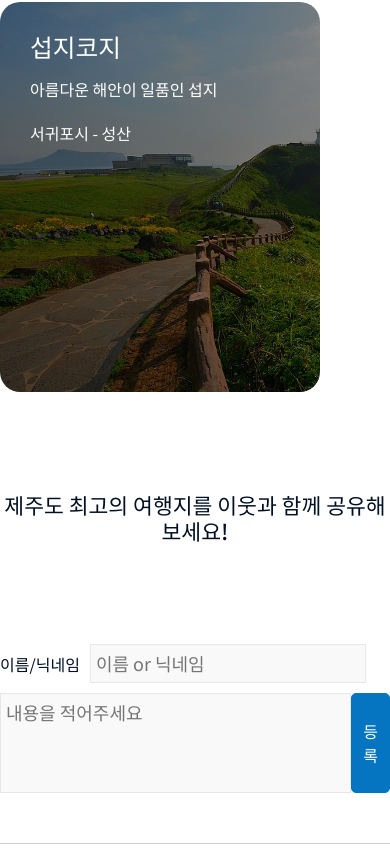
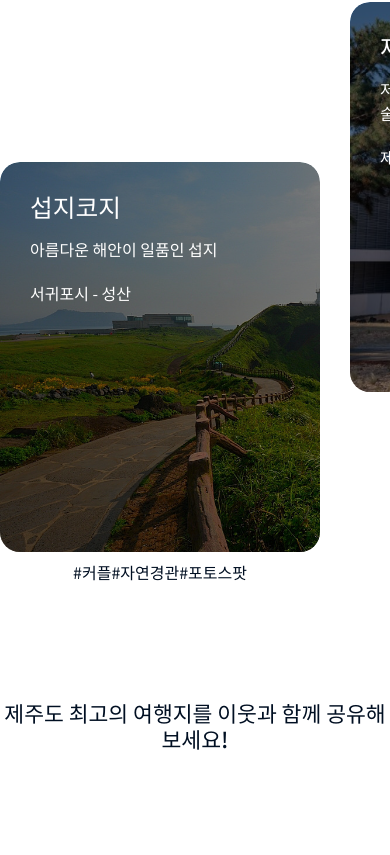
Before and after one commit to Kimjiwoo96/jejuThema-react, a React (Create React App) app: page / in a window 390 px wide. Shown: the part 2683-3538 px from the top of the page. Built offline with nearby package versions, Linux system fonts and the light colour scheme.

Commit message:
슬라이드 기능 수정

```diff
--- a/src/pages/Attraction_p.js
+++ b/src/pages/Attraction_p.js
@@ -29,7 +29,7 @@ function Attraction_p() {
                 delay: 3000,
                 disableOnInteraction : false
             }}
-            centeredSlides={true}
+            // centeredSlides={true}
             spaceBetween={30}
             slidesPerView={'auto'}
             // breakpoints={breakpoints}
@@ -37,26 +37,32 @@ function Attraction_p() {
         >
         {
             attraction.map((el,idx) => {
+
                 return(
-                    <SwiperSlide key={idx}>
+                    <SwiperSlide key={idx} className={`w-auto ${ AttractionStyle.swiperSlide }`}>
                         <div className={AttractionStyle.attractionWrap}>
                             <div className={AttractionStyle.con}>
                                 <div
-                                     style={{
+
+                                >
+                                    <section  style={{
                                         backgroundImage:`url(${el.img})`,
                                         backgroundRepeat:"none",
-                                        backgroundSize:"cover"
-                                    }}
-                                >
-                                    <section>
+                                        backgroundSize:"cover",
+                                        height: "390px"
+                                    }}>
                                         <h2>{el.title}</h2>
                                         <p>{el.txt}</p>
                                         <span>{el.Location}</span>
 
 
+
                                     </section>
                                     <ul
-                                            className={AttractionStyle.hash}
+                                            className={`${AttractionStyle.hash}
+                                            d-flex flex-wrap justify-content-center
+                                            text-dark mt-2 mx-0 p-0
+                                            `}
                                         >
                                             <li>{el.hashTag[0]}</li>
                                             <li>{el.hashTag[1]}</li>
--- a/src/scss/kjw/Attraction.module.scss
+++ b/src/scss/kjw/Attraction.module.scss
@@ -13,19 +13,43 @@
 
             div{
                 box-sizing: border-box;
-                height: 390px;
-                border-radius: 20px;
+
+
 
                 section{
+                    border-radius: 20px;
                     box-sizing: border-box;
                     padding: 30px;
                     width: 100%;
-                    height: 100%;
-                    opacity: 0;
-                    background-color: #00000076;
-                    transition: all ease 0.2s;
+                    height: 390px;
+                    position: relative;
+                    overflow: hidden;
+
+
+
+
+                    * {
+                        opacity: 0;
+                        transition: all ease 0.2s;
+                        position: relative;
+                     }
 
                     &:hover {
+                        *{
+                            opacity: 1;
+                        }
+                    }
+                    &:before {
+                        content: "";
+                        display: block;
+                        position: absolute;
+                        left:0; right:0; top:0; bottom:0;
+                        background-color: #00000076;
+                        opacity: 0;
+                        transition: all ease 0.2s;
+                    }
+
+                    &:hover:before {
                         opacity: 1;
                     }
 
@@ -72,6 +96,18 @@
     }
 }
 
+// .swiper-slide {
+//     transition: 0.5s;
+// }
+
+.swiperSlide{
+    margin-top: 0rem;
+    transition: margin-top 2s;
+    &:nth-child(2n){
+        margin-top: 10rem;
+    }
+}
+
 
 /* 반응형 */
 @media screen and (max-width: 850px) {
@@ -79,18 +115,14 @@
 
         .attractionWrap{
 
-            border-radius: 20px;
-            box-sizing: border-box;
-            overflow: hidden;
-            width: 320px;
-            position: relative;
+
 
             div.con{
 
                 div{
-                    box-sizing: border-box;
-                    height: 390px;
-                    border-radius: 20px;
+
+
+
 
                     section{
                         box-sizing: border-box;
@@ -100,6 +132,23 @@
                         opacity: 1;
                         background-color: #00000076;
                         transition: all ease 0.2s;
+                        position: relative;
+
+                        > * {
+                            position: relative;
+                            opacity: 1;
+                        }
+                        &:before{
+                            content: "";
+                            display: block;
+                            position: absolute;
+                            left:0; top:0; bottom:0;
+                            right:0;
+                            background-color: rgba(0,0,0,.5);
+                            opacity: 1;
+
+
+                        }
 
 
                     }
--- a/src/scss/kjw/Comment.module.scss
+++ b/src/scss/kjw/Comment.module.scss
@@ -1,4 +1,5 @@
 .Comment{
+    padding: 0 20px;
     >*{box-sizing: border-box;}
     form{
         margin-bottom: 50px;
```
